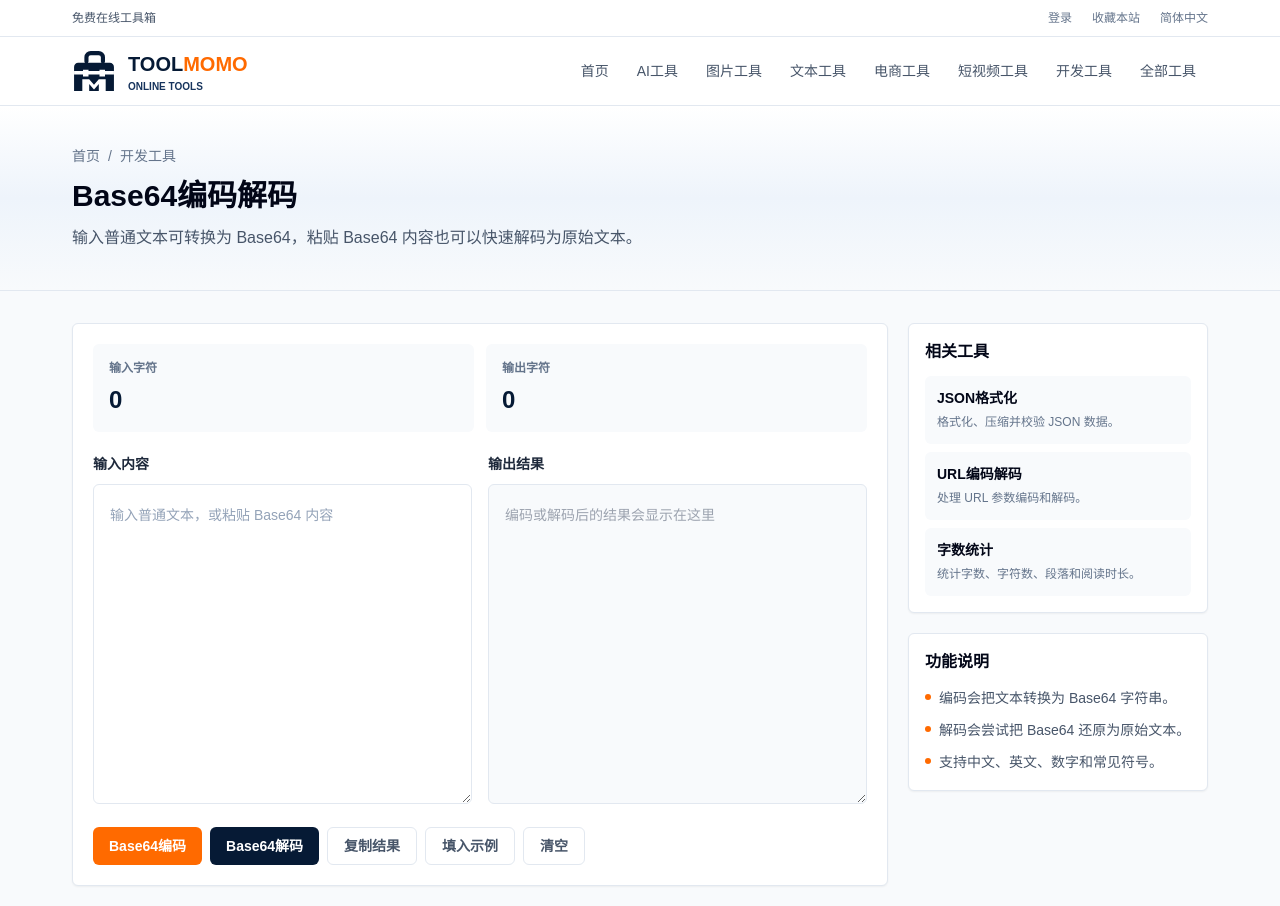
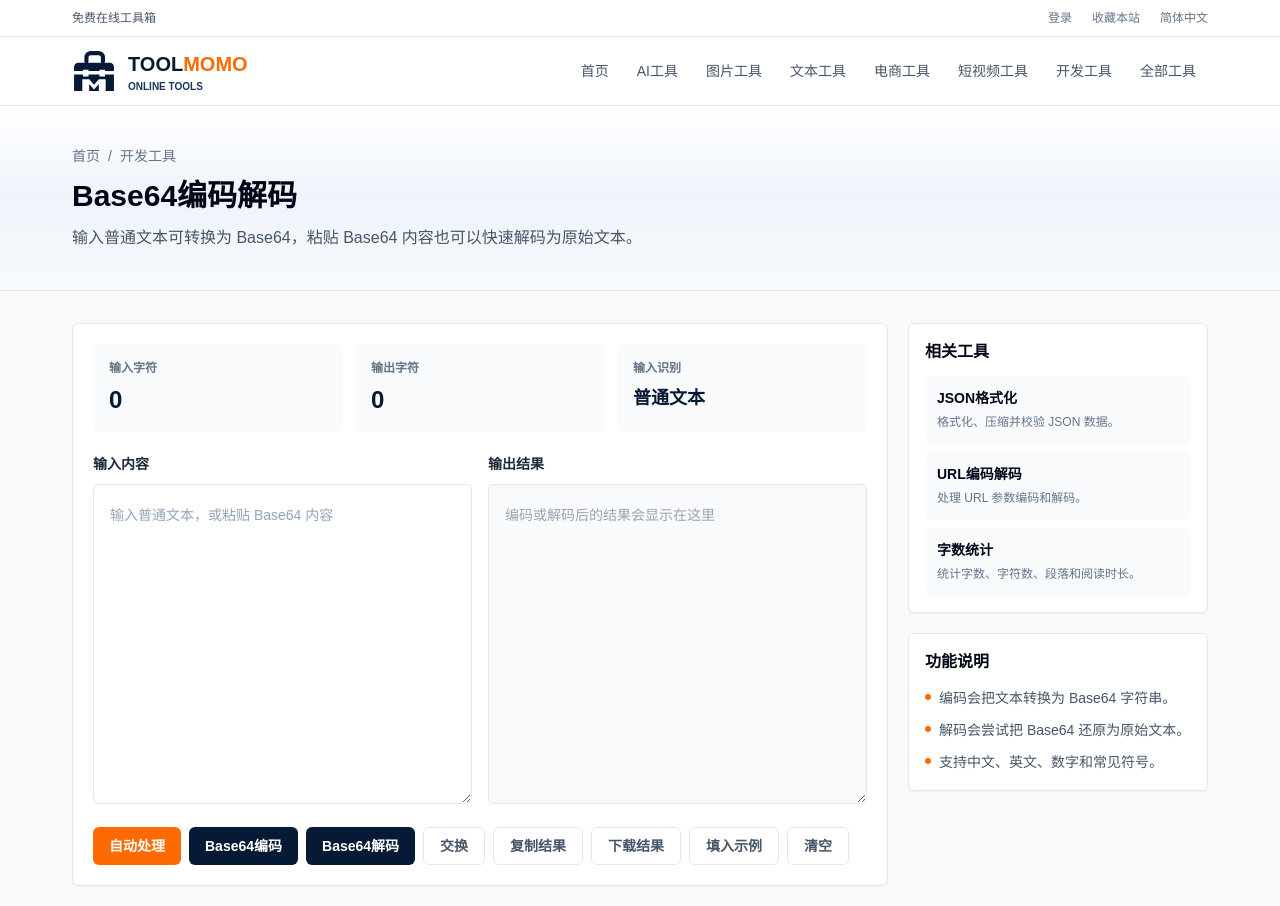
Before and after one commit to qq496306866-prog/toolmomo, a Next.js app: page /tools/base64 in a window 1280 px wide. Shown: the top 906 px of the page. Built offline with nearby package versions, Linux system fonts and the light colour scheme.

Commit message:
Improve Base64 tool

```diff
--- a/components/tools/Base64Tool.tsx
+++ b/components/tools/Base64Tool.tsx
@@ -21,6 +21,16 @@ function decodeBase64(text: string) {
   return new TextDecoder().decode(bytes);
 }
 
+function looksLikeBase64(text: string) {
+  const value = text.trim();
+
+  if (!value || value.length % 4 !== 0) {
+    return false;
+  }
+
+  return /^[A-Za-z0-9+/]+={0,2}$/.test(value);
+}
+
 export function Base64Tool() {
   const [input, setInput] = useState("");
   const [output, setOutput] = useState("");
@@ -31,14 +41,19 @@ export function Base64Tool() {
     return {
       inputLength: input.length,
       outputLength: output.length,
+      detectedType: looksLikeBase64(input) ? "疑似 Base64" : "普通文本",
     };
   }, [input, output]);
+
+  const resetCopyText = () => {
+    setCopyText("复制结果");
+  };
 
   const handleEncode = () => {
     try {
       setOutput(encodeBase64(input));
       setError("");
-      setCopyText("复制结果");
+      resetCopyText();
     } catch {
       setError("编码失败，请检查输入内容。");
       setOutput("");
@@ -49,11 +64,27 @@ export function Base64Tool() {
     try {
       setOutput(decodeBase64(input));
       setError("");
-      setCopyText("复制结果");
+      resetCopyText();
     } catch {
       setError("解码失败，请确认输入的是有效 Base64 内容。");
       setOutput("");
     }
+  };
+
+  const handleAuto = () => {
+    if (looksLikeBase64(input)) {
+      handleDecode();
+      return;
+    }
+
+    handleEncode();
+  };
+
+  const handleSwap = () => {
+    setInput(output);
+    setOutput(input);
+    setError("");
+    resetCopyText();
   };
 
   const handleCopy = async () => {
@@ -64,30 +95,44 @@ export function Base64Tool() {
     try {
       await navigator.clipboard.writeText(output);
       setCopyText("已复制");
-      window.setTimeout(() => setCopyText("复制结果"), 1600);
+      window.setTimeout(resetCopyText, 1600);
     } catch {
       setCopyText("复制失败");
-      window.setTimeout(() => setCopyText("复制结果"), 1600);
+      window.setTimeout(resetCopyText, 1600);
     }
+  };
+
+  const handleDownload = () => {
+    if (!output) {
+      return;
+    }
+
+    const blob = new Blob([output], { type: "text/plain;charset=utf-8" });
+    const url = URL.createObjectURL(blob);
+    const link = document.createElement("a");
+    link.href = url;
+    link.download = "toolmomo-base64-result.txt";
+    link.click();
+    URL.revokeObjectURL(url);
   };
 
   const handleSample = () => {
     setInput(sampleText);
     setOutput(encodeBase64(sampleText));
     setError("");
-    setCopyText("复制结果");
+    resetCopyText();
   };
 
   const handleClear = () => {
     setInput("");
     setOutput("");
     setError("");
-    setCopyText("复制结果");
+    resetCopyText();
   };
 
   return (
     <section className="rounded-md border border-slate-200 bg-white p-4 shadow-sm sm:p-5">
-      <div className="grid grid-cols-2 gap-3">
+      <div className="grid grid-cols-1 gap-3 sm:grid-cols-3">
         <div className="rounded-md bg-slate-50 p-4">
           <div className="text-xs font-semibold text-slate-500">输入字符</div>
           <div className="mt-2 text-2xl font-bold text-primary-700">{stats.inputLength}</div>
@@ -95,6 +140,10 @@ export function Base64Tool() {
         <div className="rounded-md bg-slate-50 p-4">
           <div className="text-xs font-semibold text-slate-500">输出字符</div>
           <div className="mt-2 text-2xl font-bold text-primary-700">{stats.outputLength}</div>
+        </div>
+        <div className="rounded-md bg-slate-50 p-4">
+          <div className="text-xs font-semibold text-slate-500">输入识别</div>
+          <div className="mt-2 text-lg font-bold text-primary-700">{stats.detectedType}</div>
         </div>
       </div>
 
@@ -136,6 +185,13 @@ export function Base64Tool() {
       <div className="mt-4 flex flex-wrap gap-2">
         <button
           className="rounded-md bg-accent-500 px-4 py-2 text-sm font-semibold text-white hover:bg-accent-600"
+          onClick={handleAuto}
+          type="button"
+        >
+          自动处理
+        </button>
+        <button
+          className="rounded-md bg-primary-700 px-4 py-2 text-sm font-semibold text-white hover:bg-primary-900"
           onClick={handleEncode}
           type="button"
         >
@@ -150,10 +206,24 @@ export function Base64Tool() {
         </button>
         <button
           className="rounded-md border border-slate-200 px-4 py-2 text-sm font-semibold text-slate-600 hover:border-accent-200 hover:bg-accent-50 hover:text-accent-700"
+          onClick={handleSwap}
+          type="button"
+        >
+          交换
+        </button>
+        <button
+          className="rounded-md border border-slate-200 px-4 py-2 text-sm font-semibold text-slate-600 hover:border-accent-200 hover:bg-accent-50 hover:text-accent-700"
           onClick={handleCopy}
           type="button"
         >
           {copyText}
+        </button>
+        <button
+          className="rounded-md border border-slate-200 px-4 py-2 text-sm font-semibold text-slate-600 hover:border-accent-200 hover:bg-accent-50 hover:text-accent-700"
+          onClick={handleDownload}
+          type="button"
+        >
+          下载结果
         </button>
         <button
           className="rounded-md border border-slate-200 px-4 py-2 text-sm font-semibold text-slate-600 hover:border-accent-200 hover:bg-accent-50 hover:text-accent-700"
```
